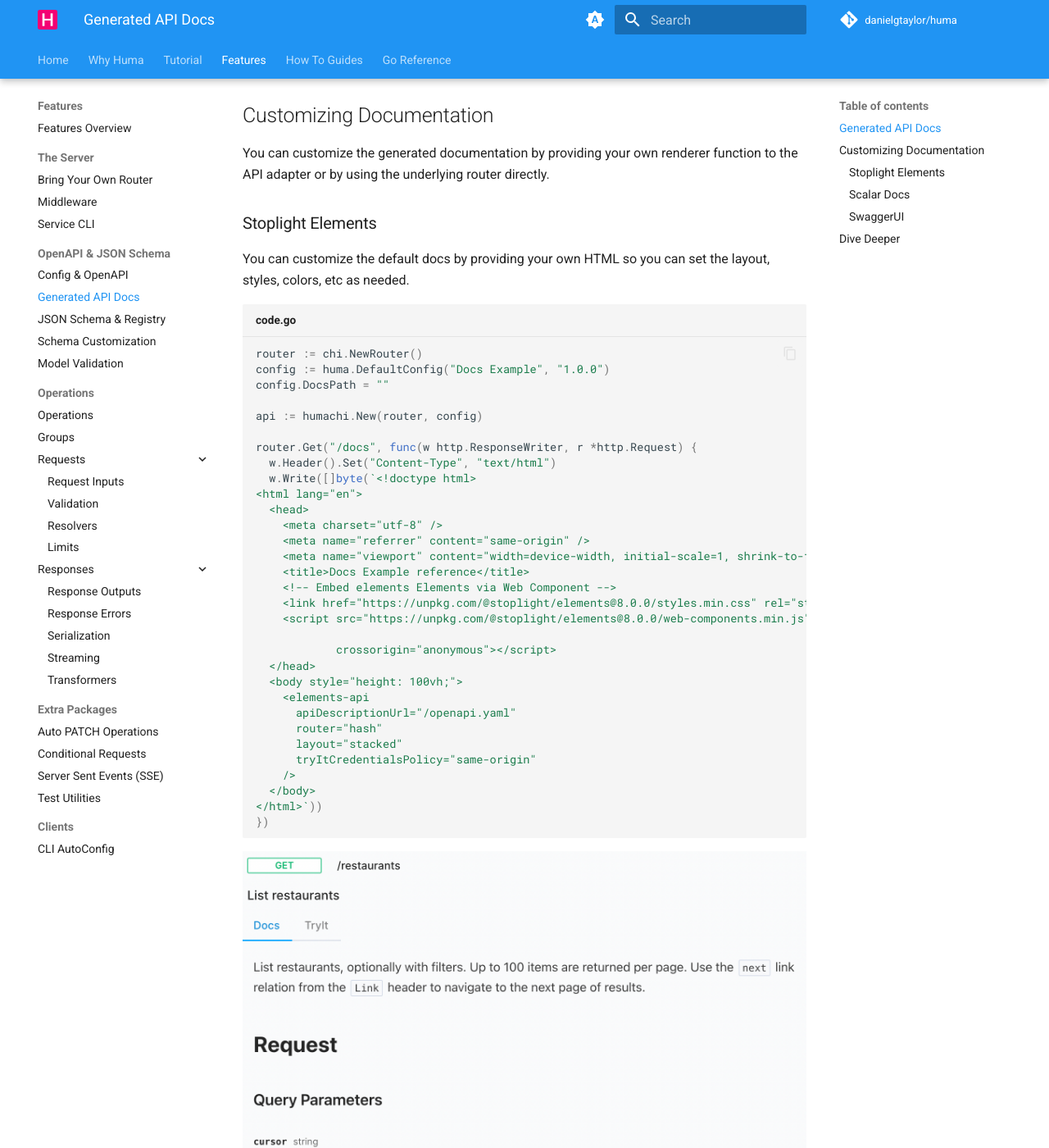
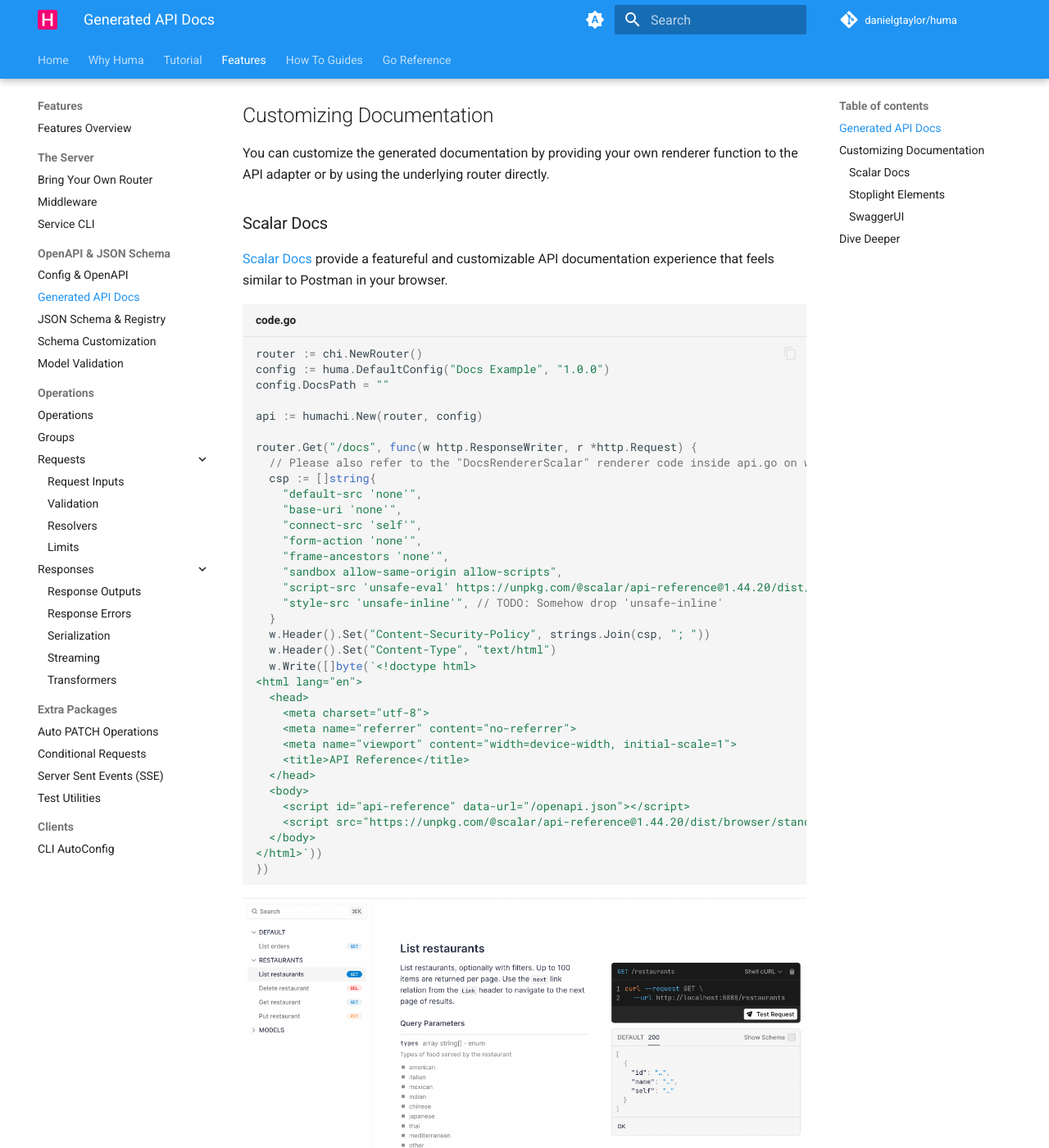
Before and after one commit to danielgtaylor/huma, an MkDocs documentation site: the page built from docs/docs/features/api-docs.md, in a window 1280 px wide and 1400 px high, scrolled down 1301 px. Shown: the whole window at 82% size. Built offline with MkDocs 1.6.1 and Material for MkDocs 9.7.7, drawn with Linux system fonts in a browser that asks for light colours; comment, search, counter and statistics services are not loaded; some of the changed text lies outside the part shown.

Commit message:
chore(api,docs): update unpkg libraries, specify SRI hash, add strict CSP (#916)
* chore(api): update unpkg libraries, specify SRI hash

* chore(api): use strict CSPs for docs Web UI

* chore(api): use uniform HTML structure across all different API docs

````diff
--- a/docs/docs/features/api-docs.md
+++ b/docs/docs/features/api-docs.md
@@ -28,6 +28,49 @@ You can switch to other documentation renderers using `config.DocsRenderer`. The
 
 You can customize the generated documentation by providing your own renderer function to the API adapter or by using the underlying router directly.
 
+### Scalar Docs
+
+[Scalar Docs](https://github.com/scalar/scalar?tab=readme-ov-file#readme) provide a featureful and customizable API documentation experience that feels similar to Postman in your browser.
+
+```go title="code.go"
+router := chi.NewRouter()
+config := huma.DefaultConfig("Docs Example", "1.0.0")
+config.DocsPath = ""
+
+api := humachi.New(router, config)
+
+router.Get("/docs", func(w http.ResponseWriter, r *http.Request) {
+	// Please also refer to the "DocsRendererScalar" renderer code inside api.go on what to return here
+	csp := []string{
+		"default-src 'none'",
+		"base-uri 'none'",
+		"connect-src 'self'",
+		"form-action 'none'",
+		"frame-ancestors 'none'",
+		"sandbox allow-same-origin allow-scripts",
+		"script-src 'unsafe-eval' https://unpkg.com/@scalar/api-reference@1.44.20/dist/browser/standalone.js", // TODO: Somehow drop 'unsafe-eval'
+		"style-src 'unsafe-inline'", // TODO: Somehow drop 'unsafe-inline'
+	}
+	w.Header().Set("Content-Security-Policy", strings.Join(csp, "; "))
+	w.Header().Set("Content-Type", "text/html")
+	w.Write([]byte(`<!doctype html>
+<html lang="en">
+  <head>
+    <meta charset="utf-8">
+    <meta name="referrer" content="no-referrer">
+    <meta name="viewport" content="width=device-width, initial-scale=1">
+    <title>API Reference</title>
+  </head>
+  <body>
+    <script id="api-reference" data-url="/openapi.json"></script>
+    <script src="https://unpkg.com/@scalar/api-reference@1.44.20/dist/browser/standalone.js" crossorigin integrity="sha384-tMz7GAo6dMy55x9tLFtH+sHtogji6Scmb+feBR31TAHmvSPRUTboK9H3M5NFaP4R"></script>
+  </body>
+</html>`))
+})
+```
+
+![Scalar Docs](./scalar.png)
+
 ### Stoplight Elements
 
 You can customize the default docs by providing your own HTML so you can set the layout, styles, colors, etc as needed.
@@ -40,67 +83,11 @@ config.DocsPath = ""
 api := humachi.New(router, config)
 
 router.Get("/docs", func(w http.ResponseWriter, r *http.Request) {
-	w.Header().Set("Content-Type", "text/html")
-	w.Write([]byte(`<!doctype html>
-<html lang="en">
-  <head>
-    <meta charset="utf-8" />
-    <meta name="referrer" content="same-origin" />
-    <meta name="viewport" content="width=device-width, initial-scale=1, shrink-to-fit=no" />
-    <title>Docs Example reference</title>
-    <!-- Embed elements Elements via Web Component -->
-    <link href="https://unpkg.com/@stoplight/elements@8.0.0/styles.min.css" rel="stylesheet" />
-    <script src="https://unpkg.com/@stoplight/elements@8.0.0/web-components.min.js"
-            integrity="sha256-yIhuSFMJJ6mp2XTUAb4SiSYneP3Qav8Uu+7NBhGJW5A="
-            crossorigin="anonymous"></script>
-  </head>
-  <body style="height: 100vh;">
-    <elements-api
-      apiDescriptionUrl="/openapi.yaml"
-      router="hash"
-      layout="stacked"
-      tryItCredentialsPolicy="same-origin"
-    />
-  </body>
-</html>`))
+	// Please refer to the "DocsRendererStoplightElements" renderer code inside api.go on what to return here
 })
 ```
 
 ![Stoplight Elements Stacked](./elements-stacked.png)
-
-### Scalar Docs
-
-[Scalar Docs](https://github.com/scalar/scalar?tab=readme-ov-file#readme) provide a featureful and customizable API documentation experience that feels similar to Postman in your browser.
-
-```go title="code.go"
-router := chi.NewRouter()
-config := huma.DefaultConfig("Docs Example", "1.0.0")
-config.DocsPath = ""
-
-api := humachi.New(router, config)
-
-router.Get("/docs", func(w http.ResponseWriter, r *http.Request) {
-	w.Header().Set("Content-Type", "text/html")
-	w.Write([]byte(`<!doctype html>
-<html>
-  <head>
-    <title>API Reference</title>
-    <meta charset="utf-8" />
-    <meta
-      name="viewport"
-      content="width=device-width, initial-scale=1" />
-  </head>
-  <body>
-    <script
-      id="api-reference"
-      data-url="/openapi.json"></script>
-    <script src="https://cdn.jsdelivr.net/npm/@scalar/api-reference"></script>
-  </body>
-</html>`))
-})
-```
-
-![Scalar Docs](./scalar.png)
 
 ### SwaggerUI
 
@@ -114,29 +101,7 @@ config.DocsPath = ""
 api := humachi.New(router, config)
 
 router.Get("/docs", func(w http.ResponseWriter, r *http.Request) {
-	w.Header().Set("Content-Type", "text/html")
-	w.Write([]byte(`<!DOCTYPE html>
-<html lang="en">
-<head>
-  <meta charset="utf-8" />
-  <meta name="viewport" content="width=device-width, initial-scale=1" />
-  <meta name="description" content="SwaggerUI" />
-  <title>SwaggerUI</title>
-  <link rel="stylesheet" href="https://unpkg.com/swagger-ui-dist@5.11.0/swagger-ui.css" />
-</head>
-<body>
-<div id="swagger-ui"></div>
-<script src="https://unpkg.com/swagger-ui-dist@5.11.0/swagger-ui-bundle.js" crossorigin></script>
-<script>
-  window.onload = () => {
-    window.ui = SwaggerUIBundle({
-      url: '/openapi.json',
-      dom_id: '#swagger-ui',
-    });
-  };
-</script>
-</body>
-</html>`))
+	// Please refer to the "DocsRendererSwaggerUI" renderer code inside api.go on what to return here
 })
 ```
 
````
Also changed, not shown: 2 other files.
